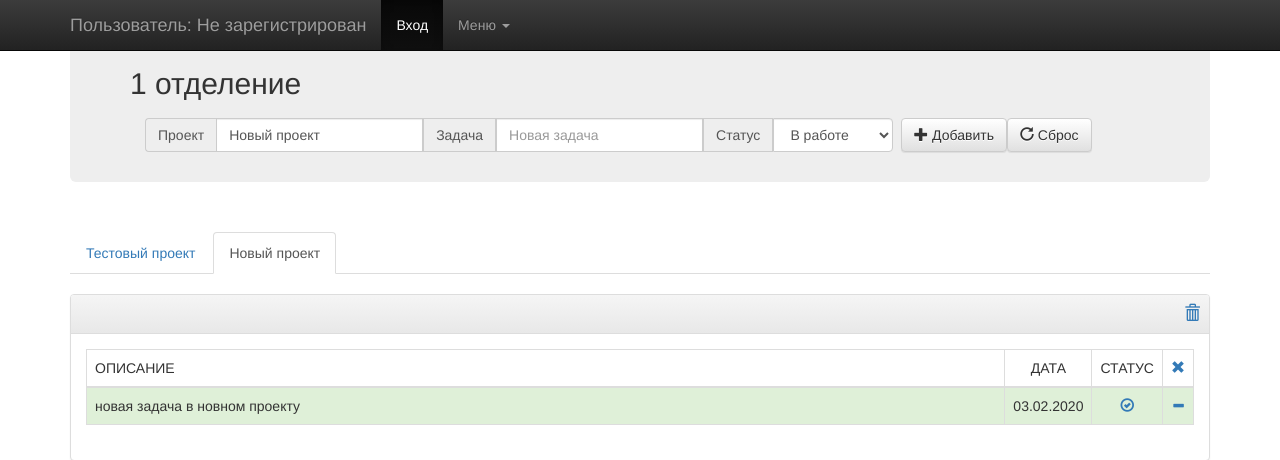
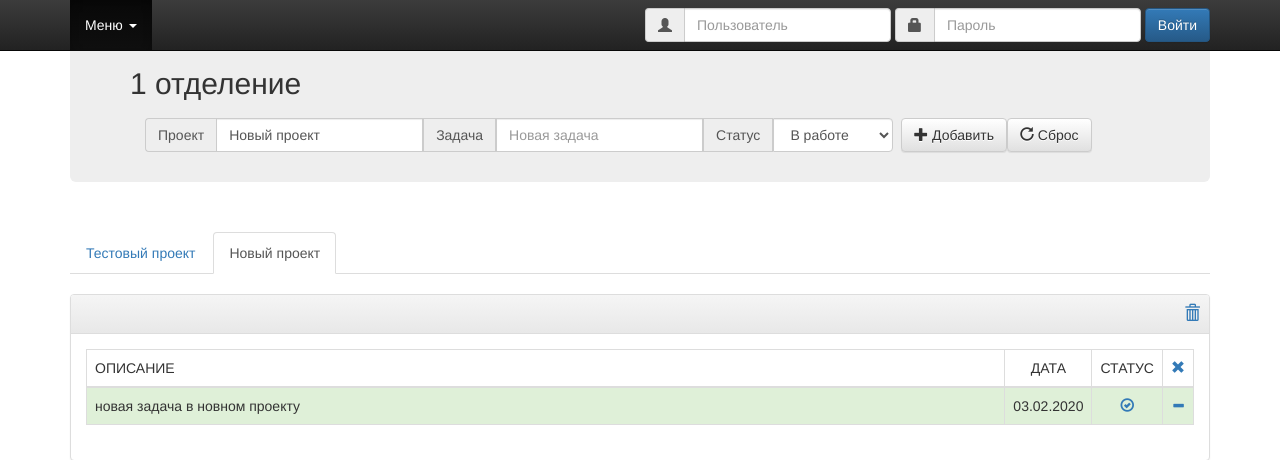
Before and after one commit to Vostbur/Task-Manager, a Flask app: page / in a window 1280 px wide. Shown: the top 460 px of the page. Run offline with Flask 2, Linux system fonts and the light colour scheme; data comes from the database, SQL or seed files in the repository; both versions use the stored data as it was after the commit; some libraries are stand-ins or nearby versions.

Commit message:
add login form to main page add logout action some refactoring

```diff
--- a/app.py
+++ b/app.py
@@ -8,8 +8,10 @@ from datetime import datetime as dt
 from flask import Flask, request, Response, abort, redirect
 from flask import render_template
 from flask_login import LoginManager, login_required, UserMixin
-from flask_login import login_user, current_user
+from flask_login import login_user, logout_user, current_user
 import db_utils as d
+
+DEBUG = True
 
 app = Flask(__name__)
 app.config['SECRET_KEY'] = 'secret_key'
@@ -23,8 +25,8 @@ db.create_schema()
 
 class User(UserMixin):
 
-    def __init__(self, username, password, id, active=True):
-        self.id = id
+    def __init__(self, username, password, user_id, active=True):
+        self.id = user_id
         self.username = username
         self.password = password
         self.active = active
@@ -84,7 +86,7 @@ def index():
     try:
         user = current_user.username
     except AttributeError:
-        user = "Не зарегистрирован"
+        user = False
 
     if projects:
         return render_template('index.html', tasks=tasks, projects=projects,
@@ -194,27 +196,26 @@ def tab_nav(tab):
     return redirect('/')
 
 
-@app.route('/login/', methods=['GET', 'POST'])
+@app.route('/login', methods=['GET', 'POST'])
 def login():
     if request.method == 'POST':
         username = request.form['username']
         password = request.form['password']
-        registeredUser = users_repository.get_user(username)
-        if registeredUser is not None and registeredUser.password == password:
+        registered_user = users_repository.get_user(username)
+        if registered_user is not None and registered_user.password == password:
             print('Logged in..')
-            login_user(registeredUser)
-            return redirect('/')
-        else:
-            return abort(401)
-    else:
-        return Response('''
-            <form action="" method="post">
-                <p><input type=text name=username>
-                <p><input type=password name=password>
-                <p><input type=submit value=Login>
-            </form>
-        ''')
+            login_user(registered_user)
+    return redirect('/')
+    #         return redirect('/')
+    #     else:
+    #         return abort(401)
+    # else:
+    #     return redirect('/')
 
+@app.route('/logout', methods=['POST'])
+def logout():
+    logout_user()
+    return redirect('/')
 
 @app.route('/register/', methods=['GET', 'POST'])
 def register():
@@ -249,5 +250,8 @@ def load_user(userid):
     return users_repository.get_user_by_id(userid)
 
 
-if __name__ == "__main__":
-    app.run(host="0.0.0.0", debug=True)
+if __name__ == '__main__':
+    if DEBUG:
+        app.run(host='127.0.0.1', debug=True)
+    else:
+        app.run(host='0.0.0.0', debug=False)
--- a/requirements.txt
+++ b/requirements.txt
@@ -3,4 +3,5 @@ Flask==1.1.1
 itsdangerous==1.1.0
 Jinja2==2.11.1
 MarkupSafe==1.1.1
-Werkzeug==0.16.1
+Werkzeug==1.0.0
+flask-login==0.5.0
--- a/static/css/navbar-fixed-top.css
+++ b/static/css/navbar-fixed-top.css
@@ -6,3 +6,8 @@ body {
   padding-top: 12px;
   padding-bottom: 72px;
 }
+.form form {
+  width: 300px;
+  margin: 0 auto;
+  padding-top: 20px;
+}
--- /dev/null
+++ b/templates/base.html
@@ -0,0 +1,90 @@
+<!doctype html>
+<html lang="en">
+<head>
+    <meta charset="utf-8">
+    <meta http-equiv="X-UA-Compatible" content="IE=edge">
+    <meta name="viewport" content="width=device-width, initial-scale=1">
+    <!-- The above 3 meta tags *must* come first in the head; any other head content must come *after* these tags -->
+    <link rel="icon" href="{{ url_for('static', filename='favicon.ico') }}" type="image/x-icon">
+
+    <title>Менеджер проектов</title>
+    <!-- Latest compiled and minified CSS -->
+    <link rel="stylesheet" href="{{ url_for('static', filename='css/bootstrap.min.css') }}">
+    <!-- Optional theme -->
+    <link rel="stylesheet" href="{{ url_for('static', filename='css/bootstrap-theme.min.css') }}">
+    <!-- IE10 viewport hack for Surface/desktop Windows 8 bug -->
+    <link href="{{ url_for('static', filename='css/ie10-viewport-bug-workaround.css') }}" rel="stylesheet">
+    <!-- Custom styles for this template -->
+    <link href="{{ url_for('static', filename='css/navbar-fixed-top.css') }}" rel="stylesheet">
+</head>
+
+<body>
+    <!-- Fixed navbar -->
+    <nav class="navbar navbar-inverse navbar-fixed-top">
+        <div class="container">
+            <div class="navbar-header">
+                <button type="button" class="navbar-toggle collapsed" data-toggle="collapse" data-target="#navbar"
+                        aria-expanded="false" aria-controls="navbar">
+                    <span class="sr-only">Toggle navigation</span>
+                    <span class="icon-bar"></span>
+                    <span class="icon-bar"></span>
+                    <span class="icon-bar"></span>
+                </button>
+            </div>
+            <div id="navbar" class="navbar-collapse collapse">
+                <ul class="nav navbar-nav">
+                    <!-- <li class="active"><a href="/login">Вход</a></li> -->
+                    <!-- <li class="dropdown"> -->
+                    <li class="dropdown active">
+                        <a href="#" class="dropdown-toggle" data-toggle="dropdown" role="button" aria-haspopup="true"
+                           aria-expanded="false">Меню <span class="caret"></span></a>
+                        <ul class="dropdown-menu">
+                            <li><a href="#">Link</a></li>
+                            <li role="separator" class="divider"></li>
+                            <li class="dropdown-header">Links</li>
+                            <li><a href="#">Link</a>
+                            </li>
+                            <li><a href="#">Link</a></li>
+                            <li><a href="/register/">Регистрация</a></li>
+                        </ul>
+                    </li>
+                </ul>
+                {% if not user  %}
+                <form id="signin" class="navbar-form navbar-right" role="form" action="/login" method="POST">
+                <div class="input-group">
+                    <span class="input-group-addon"><i class="glyphicon glyphicon-user"></i></span>
+                    <input id="username" type="text" class="form-control" name="username" value="" placeholder="Пользователь">
+                </div>
+
+                <div class="input-group">
+                    <span class="input-group-addon"><i class="glyphicon glyphicon-lock"></i></span>
+                    <input id="password" type="password" class="form-control" name="password" value="" placeholder="Пароль">
+                </div>
+
+                <button type="submit" class="btn btn-primary">Войти</button>
+                </form>
+                {% endif %}
+                {% if user  %}
+                <form id="signin" class="navbar-form navbar-right" role="form" action="/logout" method="POST">
+                    <button type="submit" class="btn btn-primary">Выйти</button>
+                </form>
+                <span class="navbar-brand navbar-right">Пользователь: {{ user }}</span>
+                {% endif %}
+            </div><!--/.nav-collapse -->
+        </div>
+    </nav>
+    <div class="container">
+
+        {% block content %}{% endblock %}
+
+    </div>
+    <!-- Bootstrap core JavaScript
+    ================================================== -->
+    <!-- Placed at the end of the document so the pages load faster -->
+    <script src="{{ url_for('static', filename='js/jquery-1.12.4.min.js') }}"></script>
+    <!-- Latest compiled and minified JavaScript -->
+    <script src="{{ url_for('static', filename='js/bootstrap.min.js') }}"></script>
+    <!-- IE10 viewport hack for Surface/desktop Windows 8 bug -->
+    <script src="{{ url_for('static', filename='js/ie10-viewport-bug-workaround.js') }}"></script>
+</body>
+</html>
--- a/templates/index.html
+++ b/templates/index.html
@@ -1,62 +1,6 @@
-<!doctype html>
-<html lang="en">
-<head>
-    <meta charset="utf-8">
-    <meta http-equiv="X-UA-Compatible" content="IE=edge">
-    <meta name="viewport" content="width=device-width, initial-scale=1">
-    <!-- The above 3 meta tags *must* come first in the head; any other head content must come *after* these tags -->
-    <link rel="icon" href="{{ url_for('static', filename='favicon.ico') }}" type="image/x-icon">
+{% extends "base.html" %}
+{% block content %}
 
-    <title>Менеджер проектов</title>
-    <!-- Latest compiled and minified CSS -->
-    <link rel="stylesheet" href="{{ url_for('static', filename='css/bootstrap.min.css') }}">
-    <!-- Optional theme -->
-    <link rel="stylesheet" href="{{ url_for('static', filename='css/bootstrap-theme.min.css') }}">
-    <!-- IE10 viewport hack for Surface/desktop Windows 8 bug -->
-    <link href="{{ url_for('static', filename='css/ie10-viewport-bug-workaround.css') }}" rel="stylesheet">
-    <!-- Custom styles for this template -->
-    <link href="{{ url_for('static', filename='css/navbar-fixed-top.css') }}" rel="stylesheet">
-</head>
-
-<body>
-    <!-- Fixed navbar -->
-    <nav class="navbar navbar-inverse navbar-fixed-top">
-        <div class="container">
-            <div class="navbar-header">
-                <button type="button" class="navbar-toggle collapsed" data-toggle="collapse" data-target="#navbar"
-                        aria-expanded="false" aria-controls="navbar">
-                    <span class="sr-only">Toggle navigation</span>
-                    <span class="icon-bar"></span>
-                    <span class="icon-bar"></span>
-                    <span class="icon-bar"></span>
-                </button>
-                <a class="navbar-brand" href="#">Пользователь: {{ user }}</a>
-            </div>
-            <div id="navbar" class="navbar-collapse collapse">
-                <ul class="nav navbar-nav">
-                    <li class="active"><a href="/login">Вход</a></li>
-                    <li class="dropdown">
-                        <a href="#" class="dropdown-toggle" data-toggle="dropdown" role="button" aria-haspopup="true"
-                           aria-expanded="false">Меню <span class="caret"></span></a>
-                        <ul class="dropdown-menu">
-                            <li><a href="#">Link</a></li>
-                            <li role="separator" class="divider"></li>
-                            <li class="dropdown-header">Links</li>
-                            <li><a href="#">Link</a>
-                            </li>
-                            <li><a href="#">Link</a></li>
-                            <li><a href="/register/">Регистрация</a></li>
-                        </ul>
-                    </li>
-                </ul>
-            </div><!--/.nav-collapse -->
-        </div>
-    </nav>
-
-
-    <div class="container">
-
-        <!-- Page contents -->
     <div class="jumbotron">
         <h2>1 отделение</h2>
 
@@ -166,15 +110,5 @@
         </div><!-- panel -->
     </div><!-- tasks -->
     {% endif %}
-    </div> <!-- /container -->
 
-    <!-- Bootstrap core JavaScript
-    ================================================== -->
-    <!-- Placed at the end of the document so the pages load faster -->
-    <script src="{{ url_for('static', filename='js/jquery-1.12.4.min.js') }}"></script>
-    <!-- Latest compiled and minified JavaScript -->
-    <script src="{{ url_for('static', filename='js/bootstrap.min.js') }}"></script>
-    <!-- IE10 viewport hack for Surface/desktop Windows 8 bug -->
-    <script src="{{ url_for('static', filename='js/ie10-viewport-bug-workaround.js') }}"></script>
-</body>
-</html>
+{% endblock %}
```
Also changed, not shown: db_utils.py (+4 -4 lines), db.db, 1 other file. Lines whose indentation alone changed are shown as unchanged.
